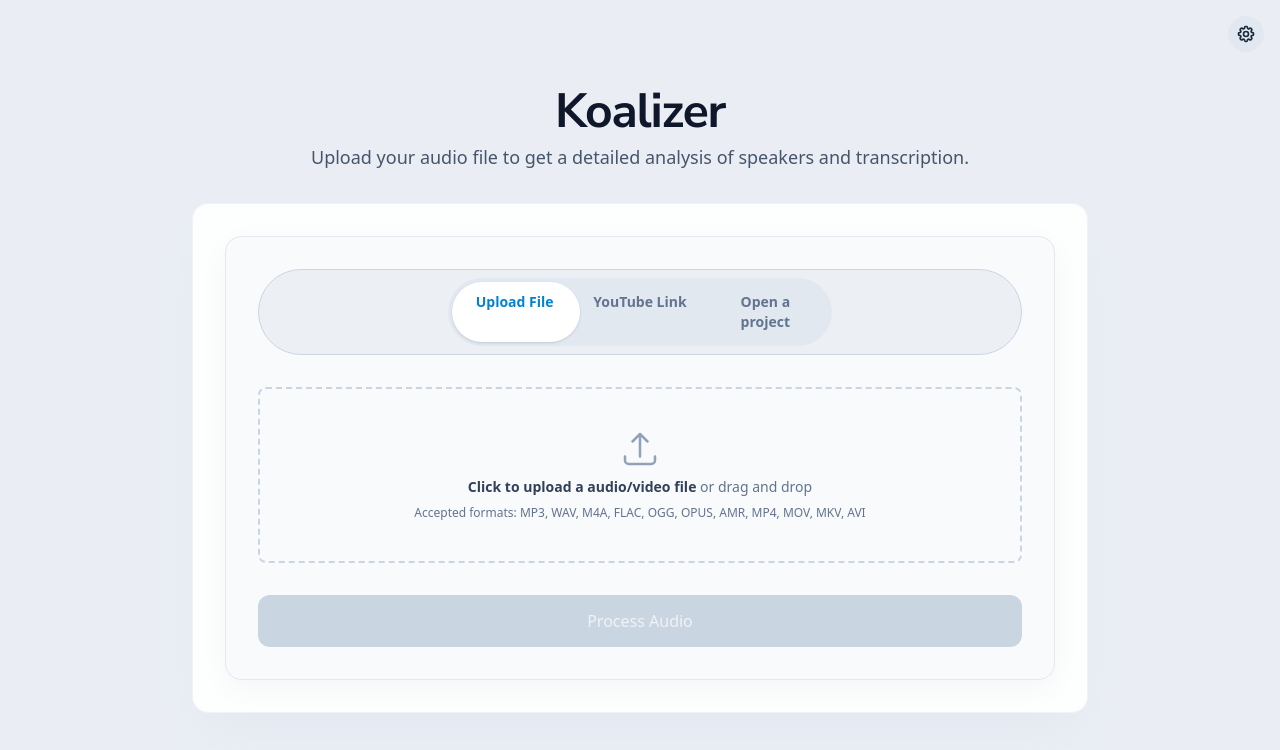
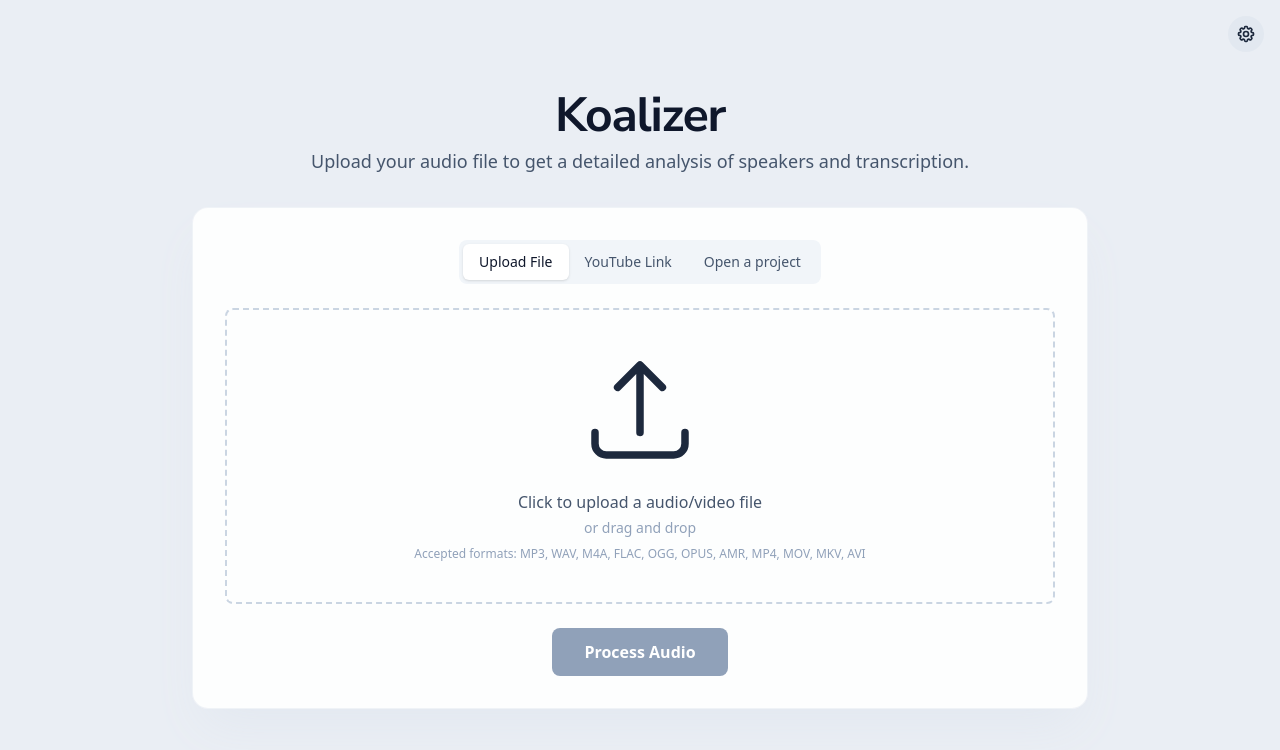
Before and after one commit to RogerKoala/Koalizer, a React (Vite) app in the folder frontend/: page / in a window 1280 px wide. Shown: the top 750 px of the page. Built offline with nearby package versions, Linux system fonts and the light colour scheme.

Commit message:
fix: `FileUpload.tsx` and audio button in `ResultsDisplay.tsx`

```diff
--- a/frontend/src/components/FileUpload.tsx
+++ b/frontend/src/components/FileUpload.tsx
@@ -15,10 +15,7 @@ interface FileUploadProps {
  t: Translations;
  youtubeUrl: string;
  onYoutubeUrlChange: (url: string) => void;
- onImportZIP?: (
-  state: SavedAppState,
-  segmentAudioUrls: Record<number, string>
- ) => void;
+ onImportZIP?: (state: SavedAppState, segmentUrls: Record<number, string>) => void;
 }
 
 const FileUpload: React.FC<FileUploadProps> = ({
@@ -32,20 +29,18 @@ const FileUpload: React.FC<FileUploadProps> = ({
  onImportZIP,
 }) => {
  const fileInputRef = useRef<HTMLInputElement>(null);
- const projectFileInputRef = useRef<HTMLInputElement>(null);
- const [inputMode, setInputMode] = useState<"file" | "youtube" | "project">(
+ const jsonFileInputRef = useRef<HTMLInputElement>(null);
+ const [inputMode, setInputMode] = useState<"file" | "youtube" | "json">(
   "file"
  );
  const [isDragging, setIsDragging] = useState(false);
- const [selectedProjectFile, setSelectedProjectFile] = useState<File | null>(
-  null
- );
- const [projectData, setProjectData] = useState<{
+ const [selectedKoalaFile, setSelectedKoalaFile] = useState<File | null>(null);
+ const [koalaData, setKoalaData] = useState<{
   state: SavedAppState;
   segmentUrls: Record<number, string>;
  } | null>(null);
  const [fileError, setFileError] = useState<string>("");
- const [projectFileError, setProjectFileError] = useState<string>("");
+ const [jsonError, setJsonError] = useState<string>("");
 
  const handleFileChange = (event: React.ChangeEvent<HTMLInputElement>) => {
   const file = event.target.files?.[0] || null;
@@ -79,8 +74,8 @@ const FileUpload: React.FC<FileUploadProps> = ({
   fileInputRef.current?.click();
  };
 
- const handleProjectButtonClick = () => {
-  projectFileInputRef.current?.click();
+ const handleJsonButtonClick = () => {
+  jsonFileInputRef.current?.click();
  };
 
  const handleYoutubeUrlChange = (
@@ -89,18 +84,18 @@ const FileUpload: React.FC<FileUploadProps> = ({
   onYoutubeUrlChange(event.target.value);
  };
 
- const handleModeChange = (mode: "file" | "youtube" | "project") => {
+ const handleModeChange = (mode: "file" | "youtube" | "json") => {
   setInputMode(mode);
   setFileError("");
-  setProjectFileError("");
+  setJsonError("");
   if (mode === "file") {
    onYoutubeUrlChange("");
-   setSelectedProjectFile(null);
-   setProjectData(null);
+   setSelectedKoalaFile(null);
+   setKoalaData(null);
   } else if (mode === "youtube") {
    onFileSelect(null);
-   setSelectedProjectFile(null);
-   setProjectData(null);
+   setSelectedKoalaFile(null);
+   setKoalaData(null);
   } else {
    onFileSelect(null);
    onYoutubeUrlChange("");
@@ -118,8 +113,8 @@ const FileUpload: React.FC<FileUploadProps> = ({
    ? !!selectedFile
    : inputMode === "youtube"
    ? !!youtubeUrl && isYoutubeUrlValid(youtubeUrl)
-   : inputMode === "project"
-   ? !!selectedProjectFile && !!projectData
+   : inputMode === "json"
+   ? !!selectedKoalaFile && !!koalaData
    : false;
 
  const handleProcessClick = () => {
@@ -128,18 +123,26 @@ const FileUpload: React.FC<FileUploadProps> = ({
    onProcess(selectedFile);
   } else if (inputMode === "youtube") {
    onProcess(youtubeUrl.trim());
-  } else if (inputMode === "project" && projectData && onImportZIP) {
-   onImportZIP(projectData.state, projectData.segmentUrls);
+  } else if (inputMode === "json" && koalaData && onImportZIP) {
+   onImportZIP(koalaData.state, koalaData.segmentUrls);
   }
  };
 
- const parseProjectFile = async (file: File): Promise<void> => {
-  const ext = file.name.split(".").pop()?.toLowerCase();
+ const handleJsonFileChange = async (
+  event: React.ChangeEvent<HTMLInputElement>
+ ) => {
+  const file = event.target.files?.[0] || null;
 
-  if (ext !== "koala") {
-   setProjectFileError(t.invalidProjectFileType);
-   setSelectedProjectFile(null);
-   setProjectData(null);
+  if (!file) {
+   setSelectedKoalaFile(null);
+   setKoalaData(null);
+   return;
+  }
+
+  if (!file.name.endsWith(".koala")) {
+   setJsonError(t.invalidProjectFileType);
+   setSelectedKoalaFile(null);
+   setKoalaData(null);
    return;
   }
 
@@ -149,9 +152,9 @@ const FileUpload: React.FC<FileUploadProps> = ({
 
    const jsonFile = zip.file("project.json");
    if (!jsonFile) {
-    setProjectFileError(t.invalidProjectFormat);
-    setSelectedProjectFile(null);
-    setProjectData(null);
+    setJsonError(t.invalidProjectFormat);
+    setSelectedKoalaFile(null);
+    setKoalaData(null);
     return;
    }
 
@@ -164,69 +167,66 @@ const FileUpload: React.FC<FileUploadProps> = ({
     !parsedState.speakerNameMap ||
     !parsedState.speakerColorMap
    ) {
-    setProjectFileError(t.invalidProjectFormat);
-    setSelectedProjectFile(null);
-    setProjectData(null);
+    setJsonError(t.invalidProjectFormat);
+    setSelectedKoalaFile(null);
+    setKoalaData(null);
     return;
    }
 
+   // Extract audio segment URLs
    const segmentUrls: Record<number, string> = {};
    const segments = parsedState.transcriptionData.aligned_transcription;
-
    for (let idx = 0; idx < segments.length; idx++) {
     const seg = segments[idx];
     if (seg.audioSegmentFile) {
      const segFile = zip.file(seg.audioSegmentFile);
      if (segFile) {
       const blob = await segFile.async("blob");
-      segmentUrls[idx] = URL.createObjectURL(
-       new Blob([blob], { type: "audio/wav" })
-      );
+      segmentUrls[idx] = URL.createObjectURL(new Blob([blob], { type: "audio/wav" }));
      }
     }
    }
 
-   setSelectedProjectFile(file);
-   setProjectData({ state: parsedState, segmentUrls });
-   setProjectFileError("");
+   setSelectedKoalaFile(file);
+   setKoalaData({ state: parsedState, segmentUrls });
+   setJsonError("");
   } catch (err: any) {
    console.error("Failed to import .koala:", err);
-   setProjectFileError(t.importProjectError);
-   setSelectedProjectFile(null);
-   setProjectData(null);
+   setJsonError(t.importProjectError);
+   setSelectedKoalaFile(null);
+   setKoalaData(null);
   }
- };
-
- const handleProjectFileChange = async (
-  event: React.ChangeEvent<HTMLInputElement>
- ) => {
-  const file = event.target.files?.[0] || null;
-  if (!file) {
-   setSelectedProjectFile(null);
-   setProjectData(null);
-   return;
-  }
-  await parseProjectFile(file);
  };
 
  const handleDragOver = (event: React.DragEvent<HTMLDivElement>) => {
   event.preventDefault();
-  if (!disabled) setIsDragging(true);
+  event.stopPropagation();
+  if (!disabled) {
+   setIsDragging(true);
+  }
  };
 
  const handleDragEnter = (event: React.DragEvent<HTMLDivElement>) => {
   event.preventDefault();
-  if (!disabled) setIsDragging(true);
+  event.stopPropagation();
+  if (!disabled) {
+   setIsDragging(true);
+  }
  };
 
  const handleDragLeave = (event: React.DragEvent<HTMLDivElement>) => {
   event.preventDefault();
+  event.stopPropagation();
+  if (!disabled) {
    setIsDragging(false);
+  }
  };
 
  const handleDrop = (event: React.DragEvent<HTMLDivElement>) => {
   event.preventDefault();
+  event.stopPropagation();
   setIsDragging(false);
+
   if (disabled) return;
 
   const files = event.dataTransfer.files;
@@ -247,56 +247,74 @@ const FileUpload: React.FC<FileUploadProps> = ({
    ];
    const fileExtension = "." + file.name.split(".").pop()?.toLowerCase();
 
-   if (!validExtensions.includes(fileExtension)) {
+   if (validExtensions.includes(fileExtension)) {
+    onFileSelect(file);
+    setFileError("");
+   } else {
     setFileError(t.invalidFileType);
     onFileSelect(null);
-    return;
-   }
-
-   setFileError("");
-   onFileSelect(file);
-   if (fileInputRef.current) {
-
    }
   }
  };
 
- const handleProjectDrop = async (event: React.DragEvent<HTMLDivElement>) => {
+ const handleJsonDrop = async (event: React.DragEvent<HTMLDivElement>) => {
   event.preventDefault();
+  event.stopPropagation();
   setIsDragging(false);
-  if (disabled) return;
+
+  if (disabled || !onImportZIP) return;
 
   const files = event.dataTransfer.files;
   if (files && files.length > 0) {
    const file = files[0];
-   await parseProjectFile(file);
+   if (file.name.endsWith(".koala")) {
+    try {
+     const arrayBuffer = await file.arrayBuffer();
+     const zip = await JSZip.loadAsync(arrayBuffer);
+     const jsonFile = zip.file("project.json");
+     if (!jsonFile) { setJsonError(t.invalidProjectFormat); return; }
+     const jsonText = await jsonFile.async("text");
+     const parsedState = JSON.parse(jsonText) as SavedAppState;
+     if (!parsedState.version || !parsedState.transcriptionData || !parsedState.speakerNameMap || !parsedState.speakerColorMap) {
+      setJsonError(t.invalidProjectFormat);
+      return;
+     }
+     const segmentUrls: Record<number, string> = {};
+     const segments = parsedState.transcriptionData.aligned_transcription;
+     for (let idx = 0; idx < segments.length; idx++) {
+      const seg = segments[idx];
+      if (seg.audioSegmentFile) {
+       const segFile = zip.file(seg.audioSegmentFile);
+       if (segFile) {
+        const blob = await segFile.async("blob");
+        segmentUrls[idx] = URL.createObjectURL(new Blob([blob], { type: "audio/wav" }));
+       }
+      }
+     }
+     setSelectedKoalaFile(file);
+     setKoalaData({ state: parsedState, segmentUrls });
+     setJsonError("");
+    } catch (err: any) {
+     console.error("Failed to import .koala:", err);
+     setJsonError(t.importProjectError);
+    }
+   } else {
+    setJsonError(t.invalidProjectFileType);
+   }
   }
  };
 
  return (
-  <div className="flex flex-col items-center justify-center p-8 bg-slate-50 dark:bg-slate-800/50 rounded-2xl shadow-[0_8px_30px_rgb(0,0,0,0.04)] dark:shadow-[0_8px_30px_rgb(0,0,0,0.2)] border border-slate-200 dark:border-slate-700 w-full max-w-4xl mx-auto backdrop-blur-sm backdrop-filter">
-   <div className="w-full flex items-center justify-center mb-8 px-4 py-2 bg-slate-200/50 dark:bg-slate-900/50 rounded-full border border-slate-300 dark:border-slate-700">
-    <div className="w-full max-w-sm flex bg-slate-200 dark:bg-slate-900 p-1 rounded-full relative">
-     <div
-      className="absolute top-1 bottom-1 w-1/3 bg-white dark:bg-slate-700 rounded-full shadow-sm transition-transform duration-300 ease-in-out"
-      style={{
-       transform: `translateX(${
-        inputMode === "file"
-         ? "0%"
-         : inputMode === "youtube"
-         ? "100%"
-         : "200%"
-       })`,
-      }}
-     />
+  <div className="flex flex-col items-center justify-center space-y-6">
+   <div className="w-full flex justify-center">
+    <div className="bg-slate-100 dark:bg-slate-700 p-1 rounded-lg flex">
      <button
       type="button"
       onClick={() => handleModeChange("file")}
-      disabled={disabled}
-      className={`flex-1 flex justify-center py-2.5 px-4 rounded-full text-sm font-semibold transition-colors duration-300 z-10 ${
+      className={`px-4 py-2 rounded-md font-medium text-sm transition-colors cursor-pointer ${
        inputMode === "file"
-        ? "text-sky-600 dark:text-sky-400"
-        : "text-slate-500 dark:text-slate-400 hover:text-slate-700 dark:hover:text-slate-300"
+        ? "bg-white dark:bg-slate-600 text-slate-900 dark:text-white shadow-sm"
+        : "text-slate-600 dark:text-slate-400 hover:text-slate-900 dark:hover:text-white"
       }`}
      >
       {t.uploadFile}
@@ -304,11 +322,10 @@ const FileUpload: React.FC<FileUploadProps> = ({
      <button
       type="button"
       onClick={() => handleModeChange("youtube")}
-      disabled={disabled}
-      className={`flex-1 flex justify-center py-2.5 px-4 rounded-full text-sm font-semibold transition-colors duration-300 z-10 ${
+      className={`px-4 py-2 rounded-md font-medium text-sm transition-colors cursor-pointer ${
        inputMode === "youtube"
-        ? "text-sky-600 dark:text-sky-400"
-        : "text-slate-500 dark:text-slate-400 hover:text-slate-700 dark:hover:text-slate-300"
+        ? "bg-white dark:bg-slate-600 text-slate-900 dark:text-white shadow-sm"
+        : "text-slate-600 dark:text-slate-400 hover:text-slate-900 dark:hover:text-white"
       }`}
      >
       {t.youtubeLink}
@@ -316,12 +333,11 @@ const FileUpload: React.FC<FileUploadProps> = ({
      {onImportZIP && (
       <button
        type="button"
-       onClick={() => handleModeChange("project")}
-       disabled={disabled}
-       className={`flex-1 flex justify-center py-2.5 px-4 rounded-full text-sm font-semibold transition-colors duration-300 z-10 ${
-        inputMode === "project"
-         ? "text-sky-600 dark:text-sky-400"
-         : "text-slate-500 dark:text-slate-400 hover:text-slate-700 dark:hover:text-slate-300"
+       onClick={() => handleModeChange("json")}
+       className={`px-4 py-2 rounded-md font-medium text-sm transition-colors cursor-pointer ${
+        inputMode === "json"
+         ? "bg-white dark:bg-slate-600 text-slate-900 dark:text-white shadow-sm"
+         : "text-slate-600 dark:text-slate-400 hover:text-slate-900 dark:hover:text-white"
        }`}
       >
        {t.importProject}
@@ -330,7 +346,6 @@ const FileUpload: React.FC<FileUploadProps> = ({
     </div>
    </div>
 
-   <div className="w-full">
    {inputMode === "file" ? (
     <>
      <div
@@ -351,47 +366,47 @@ const FileUpload: React.FC<FileUploadProps> = ({
        type="file"
        ref={fileInputRef}
        onChange={handleFileChange}
-        accept="audio/*,video/*,.mp3,.wav,.m4a,.flac,.ogg,.opus,.amr,.mp4,.mov,.mkv,.avi"
+       accept=".mp3,.wav,.m4a,.flac,.ogg,.opus,.amr,.mp4,.mov,.mkv,.avi"
        className="hidden"
        disabled={disabled}
       />
-       <ArrowUpTrayIcon className="size-10 mb-2 text-slate-400" />
-       <p className="mb-2 text-sm text-slate-500 dark:text-slate-400">
-        <span className="font-semibold text-slate-700 dark:text-slate-200">
+      <ArrowUpTrayIcon className="size-30 mb-5" />
+      <p className="text-slate-600 dark:text-slate-500 font-medium">
        {t.uploadClick}
-        </span>{" "}
+      </p>
+      <p className="text-sm text-slate-400 dark:text-slate-500 mt-1">
        {t.uploadDrag}
       </p>
-       <p className="text-xs text-slate-500 dark:text-slate-400">
+      <p className="text-xs text-slate-400 dark:text-slate-500 mt-2">
        {t.acceptedAudioFormats}
       </p>
      </div>
+
      {fileError && (
-       <div className="mt-4 p-3 bg-red-50 dark:bg-red-900/30 border border-red-200 dark:border-red-800 rounded-lg text-sm text-red-600 dark:text-red-400 text-center">
-        {fileError}
+      <div className="w-full text-center bg-red-100 dark:bg-red-900/20 border border-red-400 dark:border-red-700 p-3 rounded-lg">
+       <p className="text-red-700 dark:text-red-400 font-medium">{fileError}</p>
       </div>
      )}
+
      {selectedFile && !fileError && (
-       <div className="mt-4 p-4 bg-white dark:bg-slate-700/50 rounded-lg border border-slate-200 dark:border-slate-600 flex items-center justify-between">
-        <div className="flex items-center flex-1 min-w-0">
-         <ArrowUpTrayIcon className="size-5 mr-3 text-sky-500 flex-shrink-0" />
-         <div className="flex flex-col min-w-0">
-          <p className="text-sm font-medium text-slate-900 dark:text-slate-100 truncate">
+      <div className="w-full text-center bg-slate-100 dark:bg-slate-700 p-3 rounded-lg">
+       <p className="truncate text-slate-700 dark:text-slate-200 font-medium">
+        {t.selectedFile}:{" "}
+        <span className="text-sky-600 dark:text-sky-400">
          {selectedFile.name}
+        </span>
        </p>
-          <p className="text-xs text-slate-500 dark:text-slate-400">
-           {(selectedFile.size / (1024 * 1024)).toFixed(2)} MB
-          </p>
-         </div>
-        </div>
       </div>
      )}
     </>
    ) : inputMode === "youtube" ? (
     <>
-      <div className="w-full flex-col align-center p-3 sm:px-10 mt-10 mb-7">
+     <div className="w-full">
+      <label className="block text-slate-700 dark:text-slate-200 font-medium mb-2">
+       {t.youtubeUrlLabel}
+      </label>
       <input
-        type="text"
+       type="url"
        value={youtubeUrl}
        onChange={handleYoutubeUrlChange}
        placeholder={t.youtubeUrlPlaceholder}
@@ -411,82 +426,70 @@ const FileUpload: React.FC<FileUploadProps> = ({
       className={`w-full flex flex-col items-center justify-center p-10 border-2 border-dashed rounded-lg text-center cursor-pointer transition-colors ${
        isDragging
         ? "border-sky-500 bg-sky-50 dark:bg-sky-900/20"
-         : projectFileError
+        : jsonError
         ? "border-red-500 bg-red-50 dark:bg-red-900/20"
         : "border-slate-300 dark:border-slate-600 hover:border-sky-500 hover:bg-slate-50 dark:hover:bg-slate-700/20"
       }`}
-       onClick={handleProjectButtonClick}
+      onClick={handleJsonButtonClick}
       onDragOver={handleDragOver}
       onDragEnter={handleDragEnter}
       onDragLeave={handleDragLeave}
-       onDrop={handleProjectDrop}
+      onDrop={handleJsonDrop}
      >
       <input
        type="file"
-        ref={projectFileInputRef}
-        onChange={handleProjectFileChange}
+       ref={jsonFileInputRef}
+       onChange={handleJsonFileChange}
        accept=".koala"
        className="hidden"
        disabled={disabled}
       />
-       <DocumentArrowDownIcon className="size-30 mb-5 text-slate-400" />
-       <p className="mb-2 text-sm text-slate-500">
-        <span className="font-semibold text-slate-700 dark:text-slate-200">
-         {t.loadProject}
-        </span>{" "}
+      <DocumentArrowDownIcon className="size-30 mb-5" />
+      <p className="text-slate-600 dark:text-slate-500 font-medium">
+       {t.importProjectDescription}
+      </p>
+      <p className="text-sm text-slate-400 dark:text-slate-500 mt-1">
        {t.uploadDrag}
       </p>
-       <p className="text-xs text-slate-500 dark:text-slate-400 mb-2">
-        {t.importProjectDescription}
-       </p>
-       <p className="text-xs text-slate-500 font-bold dark:text-slate-400">
+      <p className="text-xs text-slate-400 dark:text-slate-500 mt-2">
        {t.acceptedProjectFormats}
       </p>
      </div>
 
-      {projectFileError && (
-       <div className="mt-4 p-3 bg-red-50 border border-red-200 rounded-lg flex items-center justify-center space-x-2 shadow-[0_0_15px_rgba(239,68,68,0.1)]">
-        <p className="text-red-700 dark:text-red-400 font-medium">
-         {projectFileError}
-        </p>
+     {jsonError && (
+      <div className="w-full text-center bg-red-100 dark:bg-red-900/20 border border-red-400 dark:border-red-700 p-3 rounded-lg">
+       <p className="text-red-700 dark:text-red-400 font-medium">{jsonError}</p>
       </div>
      )}
 
-      {selectedProjectFile && !projectFileError && (
-       <div className="mt-4 p-4 bg-white dark:bg-slate-700/50 rounded-lg border border-slate-200 dark:border-slate-600 flex items-center justify-between">
-        <div className="flex items-center flex-1 min-w-0">
-         <DocumentArrowDownIcon className="size-6 mr-3 text-emerald-500" />
-         <div className="flex flex-col min-w-0">
-          <p className="text-sm font-medium text-slate-900 truncate dark:text-white">
-           {selectedProjectFile.name}
+     {selectedKoalaFile && !jsonError && (
+      <div className="w-full text-center bg-slate-100 dark:bg-slate-700 p-3 rounded-lg">
+       <p className="truncate text-slate-700 dark:text-slate-200 font-medium">
+        {t.selectedFile}:{" "}
+        <span className="text-sky-600 dark:text-sky-400">
+         {selectedKoalaFile.name}
+        </span>
        </p>
-          {projectData && (
-           <p className="text-xs text-slate-500 dark:text-slate-400 truncate">
-            {projectData.state.transcriptionData.aligned_transcription.length}{" "}
-            {t.transcriptionSegments} •{" "}
-            {Object.keys(projectData.segmentUrls).length}{" "}
-            {t.audioSegmentsLoaded}
-           </p>
-          )}
-         </div>
-        </div>
       </div>
      )}
     </>
    )}
-   </div>
 
+   {(inputMode === "file" ||
+    inputMode === "youtube" ||
+    inputMode === "json") && (
     <button
      onClick={handleProcessClick}
-    className={`mt-8 w-full py-3.5 px-4 rounded-xl text-white font-medium shadow-md transition-all duration-300 transform ${
-     canProcess && !disabled
-      ? "bg-slate-900 hover:bg-slate-800 hover:-translate-y-0.5 hover:shadow-lg focus:ring-4 focus:ring-slate-900/30 flex items-center justify-center dark:bg-white dark:text-slate-900 dark:hover:bg-slate-100"
-      : "bg-slate-300 dark:bg-slate-700 cursor-not-allowed text-white/70 shadow-none"
-    }`}
      disabled={!canProcess || disabled}
+     className="w-full sm:w-auto px-8 py-3 bg-sky-600 text-white font-bold rounded-lg shadow-md hover:bg-sky-700 disabled:bg-slate-400 dark:disabled:bg-slate-600 disabled:cursor-not-allowed disabled:shadow-none focus:outline-none focus:ring-2 focus:ring-sky-500 focus:ring-offset-2 transition-all cursor-pointer"
     >
-    {inputMode === "youtube" ? t.processYoutube : t.processAudio}
+     {inputMode === "file"
+      ? t.processAudio
+      : inputMode === "youtube"
+      ? t.processYoutube
+      : t.loadProject}
     </button>
+   )}
   </div>
  );
 };
--- a/frontend/src/components/ResultsDisplay.tsx
+++ b/frontend/src/components/ResultsDisplay.tsx
@@ -552,8 +552,8 @@ const ResultsDisplay: React.FC<ResultsDisplayProps> = ({
         onUndo={handleSegmentUndo}
         onPermanentDelete={handleSegmentPermanentDelete}
         t={t}
-        audioUrl={segmentAudioUrls[index] ?? audioUrl}
-        isPreCut={segmentAudioUrls[index] !== undefined}
+        audioUrl={segment.manuallyAdded ? undefined : (segmentAudioUrls[index] ?? audioUrl)}
+        isPreCut={segmentAudioUrls[index] !== undefined && !segment.manuallyAdded}
        />
        {index < editableData.aligned_transcription.length - 1 && (
         <AddSegmentButton
```
Lines whose indentation alone changed are shown as unchanged.
